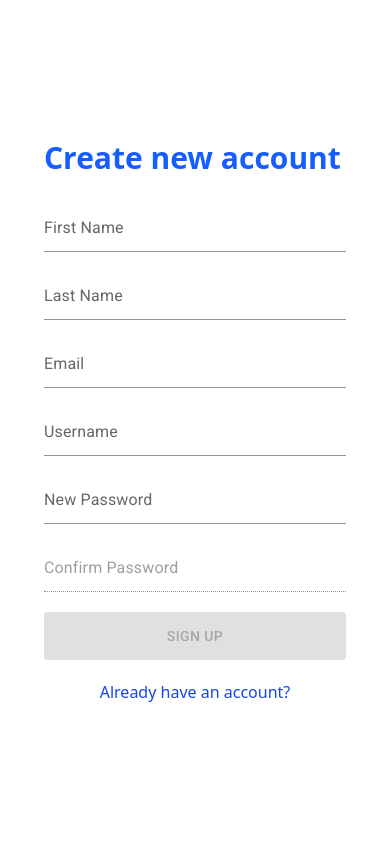
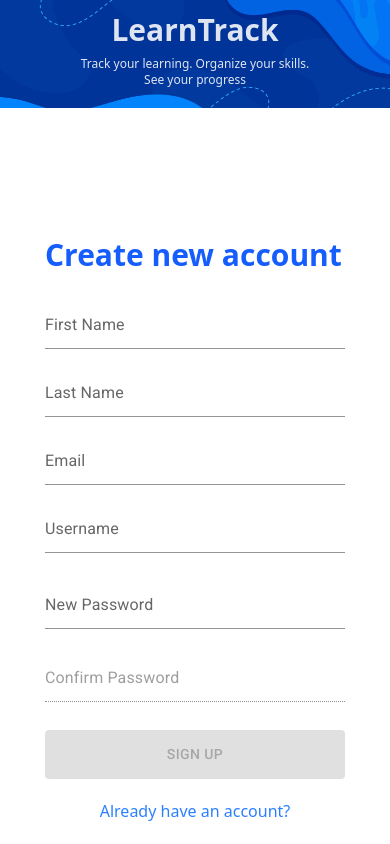
Before and after one commit to krevindev/LearnTrack, a React (Vite) app: page / in a window 390 px wide. Both pictures are taken after a click on the element "Create account". Built offline with nearby package versions, Linux system fonts and the light colour scheme.

Commit message:
fixed the container placements and the mobile banner

```diff
--- a/src/pages/AuthPage.tsx
+++ b/src/pages/AuthPage.tsx
@@ -26,7 +26,7 @@ const AuthForm = ({ title, onSubmit, children }: AuthFormProps) => {
   return (
     <form
       onSubmit={onSubmit}
-      className="w-full px-1 max-w-[500px] flex flex-col justify-center items-stretch"
+      className="w-full px-1 max-w-[400px] flex flex-col justify-center items-stretch"
     >
       <div className="w-full flex mb-5">
         <h1 className="text-blue-600 font-bold text-3xl">{title}</h1>
@@ -62,19 +62,7 @@ const SignInForm = () => {
   };
   return (
     <AuthForm onSubmit={handleSubmit} title="Log in to your account">
-      {/* <TextField
-        InputProps={{ className: "mb-5 py-1" }}
-        id="standard"
-        label="Username"
-        variant="standard"
-        value={username}
-        onChange={(e) => {
-          setUsername(e.target.value);
-          setErrors((prev) => ({ ...prev, username: undefined }));
-        }}
-        error={!!errors.username}
-        helperText={errors.username}
-      /> */}
+      {/* Signin: Email */}
       <TextField
         inputProps={{ className: "mb-5 py-1" }}
         variant="standard"
@@ -84,7 +72,11 @@ const SignInForm = () => {
           setEmail(e.target.value);
           setErrors((prev) => ({ ...prev, email: undefined }));
         }}
+        error={!!errors.email}
+        helperText={errors.email}
       />
+
+      {/* Signin: Password */}
       <TextField
         InputProps={{ className: "mb-5 py-1" }}
         className=""
@@ -185,6 +177,7 @@ const SignUpForm = () => {
         error={!!errors.firstName}
         helperText={errors.firstName}
       />
+
       {/* Signup Input: Last Name */}
       <TextField
         InputProps={{ className: "mb-3 py-1" }}
@@ -225,12 +218,12 @@ const SignUpForm = () => {
             }));
           }
         }}
-        error={!!errors.username}
-        helperText={errors.username}
+        error={!!errors.email}
+        helperText={errors.email}
       />
       {/* Signup input: Username */}
       <TextField
-        InputProps={{ className: "mb-3 py-1" }}
+        InputProps={{ className: "mb-5 py-1" }}
         label="Username"
         variant="standard"
         value={username}
@@ -249,8 +242,9 @@ const SignUpForm = () => {
         error={!!errors.username}
         helperText={errors.username}
       />
+      {/* Signup input: New Password */}
       <TextField
-        InputProps={{ className: "mb-3 py-1" }}
+        InputProps={{ className: "mb-5 py-1" }}
         className=""
         label="New Password"
         variant="standard"
@@ -276,8 +270,10 @@ const SignUpForm = () => {
         error={!!errors.password}
         helperText={errors.password}
       />
+      {/* Signup input: Confirm Password */}
       <TextField
-        InputProps={{ className: "mb-3 py-1" }}
+        size="small"
+        InputProps={{ className: "mb-5 py-1" }}
         className=""
         label="Confirm Password"
         variant="standard"
@@ -291,7 +287,7 @@ const SignUpForm = () => {
           if (confirmPassword.trim() !== password) {
             setErrors((prev) => ({
               ...prev,
-              confirmPassword: "Password does not match",
+              confirmPassword: "Passwords don't match",
             }));
           }
         }}
@@ -299,6 +295,7 @@ const SignUpForm = () => {
         helperText={errors.confirmPassword}
         disabled={!!errors.password || !password}
       />
+
       <Button
         sx={{ py: 1.5, mt: 1, backgroundColor: "#28A56A" }}
         variant="contained"
@@ -319,9 +316,10 @@ function AuthPage() {
 
   return (
     <div className="flex justify-stretch items-stretch w-full h-full bg-blue-500">
+      {/* Left Half */}
       {windowWidth > 600 && (
         <div
-          className="w-full max-w-1/2 h-screen bg-gray-50 bg-cover flex justify-center items-center flex-col"
+          className="w-full resize max-w-1/2 h-screen bg-gray-50 bg-cover flex justify-center items-center flex-col"
           style={{ backgroundImage: `url(${images.signInBg})` }}
         >
           <div className="w-fit">
@@ -335,12 +333,30 @@ function AuthPage() {
           </div>
         </div>
       )}
+
+      {/* Right Half (Form) */}
       <div
-        className="h-screen px-10 w-full bg-white flex flex-col justify-center items-center bg-size-[300%] bg-center"
+        className="min-h-screen h-fit w-full bg-white flex flex-col justify-center items-center bg-size-[300%] bg-center relative"
         style={{
           backgroundImage: windowWidth <= 300 ? `url(${images.signInBg})` : "",
         }}
       >
+        {/* Mobile banner */}
+        {windowWidth <= 400 && (
+          <div
+            className="sticky left-0 top-0 flex flex-col justify-stretch items-center font-black text-3xl h-[20%] w-full p-5 py-3 bg-center bg-cover bg-no-repeat z-50"
+            style={{ backgroundImage: `url(${images.signInBg})` }}
+          >
+            <h2>LearnTrack</h2>
+            <p className="text-xs text-center m-2 font-normal">
+              Track your learning. Organize your skills. <br />
+              See your progress
+            </p>
+          </div>
+        )}
+        {/* Contents */}
+        <div className="flex flex-col justify-center items-center w-full max-h-screen overflow-y-auto z-0 px-10 border py-10 box-border">
+          <div className="flex flex-col justify-center items-center min-w-full max-h-[70%] h-screen min-h-fit box-border overflow-y-auto">
             {formMode === "signIn" ? <SignInForm /> : <SignUpForm />}
             <h3
               onClick={() =>
@@ -348,19 +364,23 @@ function AuthPage() {
                   prevMode === "signIn" ? "signUp" : "signIn"
                 )
               }
-          className="text-blue-700 cursor-pointer mt-5 hover:underline"
+              className="text-blue-500 cursor-pointer mt-5 hover:underline active:underline active:translate-y-1"
             >
               {formMode === "signIn"
                 ? "Create account"
                 : "Already have an account?"}
             </h3>
+          </div>
+          <div className=" w-full h-fit translate-y-10">
             {formMode === "signIn" && (
-          <h3 className="text-blue-700 absolute bottom-[5%] hover:underline cursor-pointer">
+              <h3 className="text-blue-500 bottom-[5%] hover:underline cursor-pointer">
                 Forgot Password?
               </h3>
             )}
           </div>
         </div>
+      </div>
+    </div>
   );
 }
 export default AuthPage;
```
Lines whose indentation alone changed are shown as unchanged.
